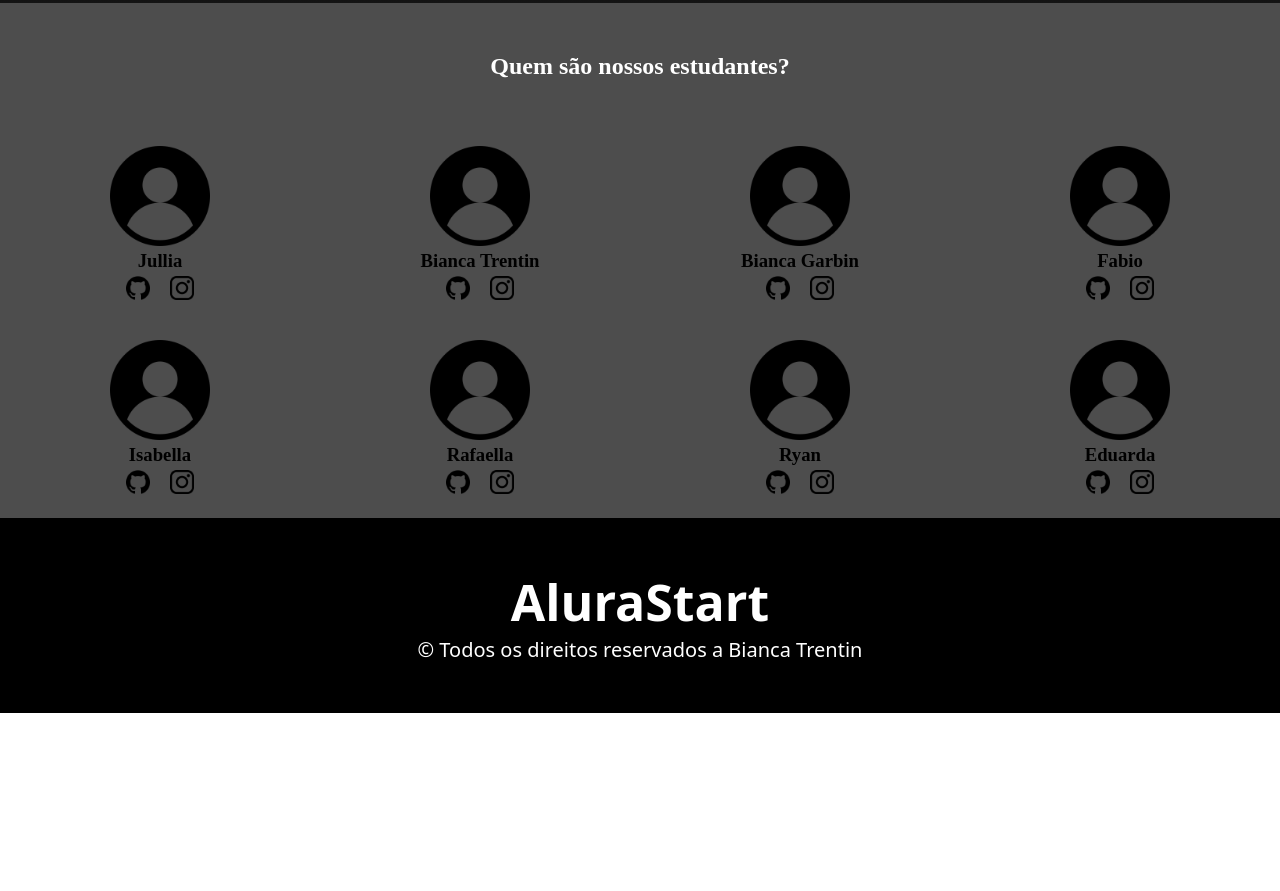
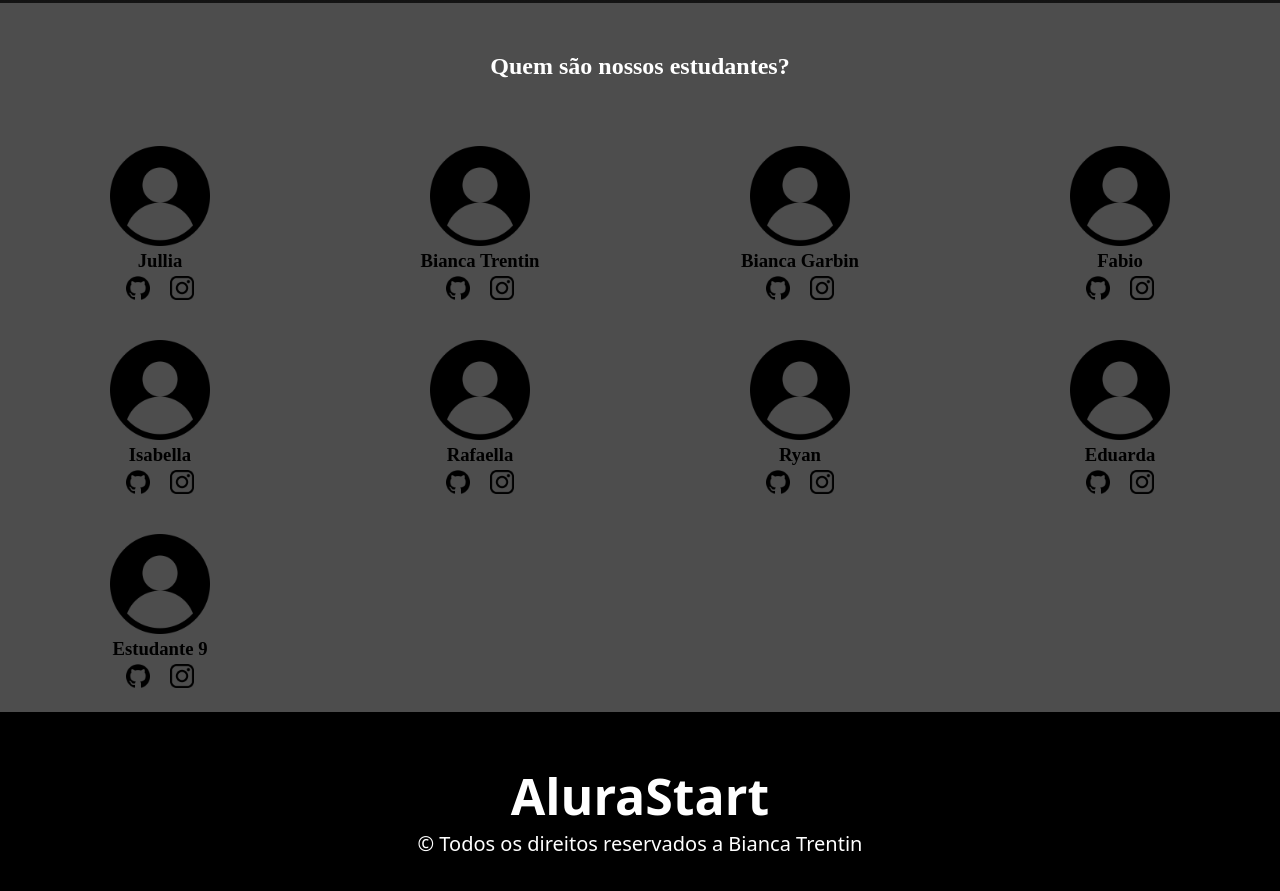
Before and after one commit to SrC0ffee/opa, a plain HTML site: page index.html in a window 1280 px wide. Shown: the part 843-1734 px from the top of the page. Before the commit the page ends 1556 px from the top, so only its background shows below. Drawn offline with Linux system fonts and the light colour scheme.

Commit message:
Add files via upload

```diff
--- a/index.html
+++ b/index.html
@@ -76,6 +76,12 @@
                                     <img class="estudante-icone" src="github.png" alt="icone github">
                                     <img class="estudante-icone" src="instagram.png" alt="icone instagram">
                     </div>
+                    <div class="estudante-div">
+                        <img class="estudante-imagem" src="icone.png" alt="foto do marcelo">
+                                    <h3 class="estudante-nome">Estudante 9</h3>
+                                    <img class="estudante-icone" src="github.png" alt="icone github">
+                                    <img class="estudante-icone" src="instagram.png" alt="icone instagram">
+                    </div>
             </div>
     </section>
     </main>
```
